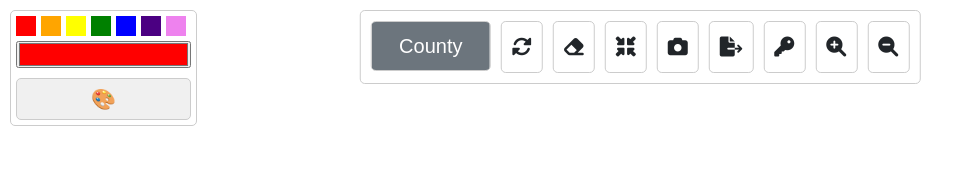
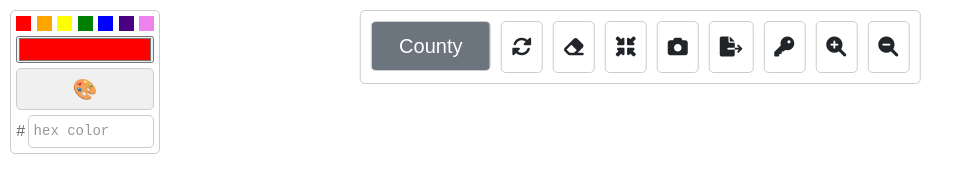
Before and after one commit to tkozzer/map-click, a website with bundled scripts: page index.html in a window 1280 px wide. Shown: the whole page, without its empty margins (0-974 px from the left). Built offline with nearby package versions, Linux system fonts and the light colour scheme; no server answers.

Commit message:
updated the color picker to allow for hex colors

```diff
--- a/index.html
+++ b/index.html
@@ -85,6 +85,10 @@
         </div>
         <input type="color" id="color-picker" value="#ff0000">
         <button id="random-color-btn" class="toolbar-button" title="Random Color">🎨</button>
+        <div class="hex-input-container">
+            <span class="hex-prefix">#</span>
+            <input type="text" id="hex-color-input" placeholder="hex color" maxlength="6">
+        </div>
     </div>
 
     <div id="map-key" class="map-key hidden">
--- a/js/colorPicker.js
+++ b/js/colorPicker.js
@@ -8,10 +8,12 @@ export function initializeColorPicker() {
     d3.selectAll(".color-btn").on("click", function () {
         currentColor = this.style.backgroundColor;
         d3.select("#color-picker").property("value", d3.rgb(currentColor).formatHex());
+        d3.select("#hex-color-input").property("value", d3.rgb(currentColor).formatHex().slice(1));
     });
 
     d3.select("#color-picker").on("input", function () {
         currentColor = this.value;
+        d3.select("#hex-color-input").property("value", this.value.slice(1));
     });
 
     // Add event listener for the random color button
@@ -19,6 +21,19 @@ export function initializeColorPicker() {
         const randomColor = generateRandomColor();
         currentColor = randomColor;
         d3.select("#color-picker").property("value", randomColor);
+        d3.select("#hex-color-input").property("value", randomColor.slice(1));
+    });
+
+    // Add event listener for hex color input
+    d3.select("#hex-color-input").on("input", function () {
+        let value = this.value.replace(/[^0-9A-Fa-f]/g, '').slice(0, 6);
+        this.value = value; // Keep the input clean
+
+        // Only update if it's a valid hex color (6 characters)
+        if (value.length === 6) {
+            currentColor = '#' + value;
+            d3.select("#color-picker").property("value", '#' + value);
+        }
     });
 }
 
--- a/style.css
+++ b/style.css
@@ -221,37 +221,58 @@ body {
     border: 1px solid #ccc;
     border-radius: 5px;
     padding: 5px;
+    width: 150px;
 }
 
 #color-palette {
     display: flex;
     margin-bottom: 5px;
+    justify-content: space-between;
 }
 
 .color-btn {
-    width: 20px;
-    height: 20px;
+    width: 15px;
+    height: 15px;
     border: none;
-    margin-right: 5px;
+    margin-right: 3px;
     cursor: pointer;
+}
+
+.color-btn:last-child {
+    margin-right: 0;
 }
 
 #color-picker {
     width: 100%;
+    margin-bottom: 5px;
 }
 
 #random-color-btn {
-    margin-top: 5px;
     width: 100%;
     padding: 5px;
     background-color: #f0f0f0;
     border: 1px solid #ccc;
     border-radius: 5px;
     cursor: pointer;
+    margin-bottom: 5px;
 }
 
 #random-color-btn:hover {
     background-color: #e0e0e0;
+}
+
+#hex-color-input {
+    width: 100%;
+    padding: 5px;
+    border: 1px solid #ccc;
+    border-radius: 5px;
+    font-size: 14px;
+    display: block;
+    font-family: monospace;
+}
+
+#hex-color-input::placeholder {
+    color: #999;
 }
 
 /* JSON Export Context Menu
@@ -628,3 +649,30 @@ body {
         max-height: 80vh;
     }
 }
+
+/* Update the hex input container styles */
+.hex-input-container {
+    display: flex;
+    align-items: center;
+    width: 100%;
+}
+
+.hex-prefix {
+    color: #666;
+    margin-right: 2px;
+    font-family: monospace;
+}
+
+#hex-color-input {
+    width: calc(100% - 12px);
+    padding: 5px;
+    border: 1px solid #ccc;
+    border-radius: 5px;
+    font-size: 14px;
+    display: block;
+    font-family: monospace;
+}
+
+#hex-color-input::placeholder {
+    color: #999;
+}
```
Also changed, not shown: resources/nfl_teams.csv (added, +33 -0 lines).
